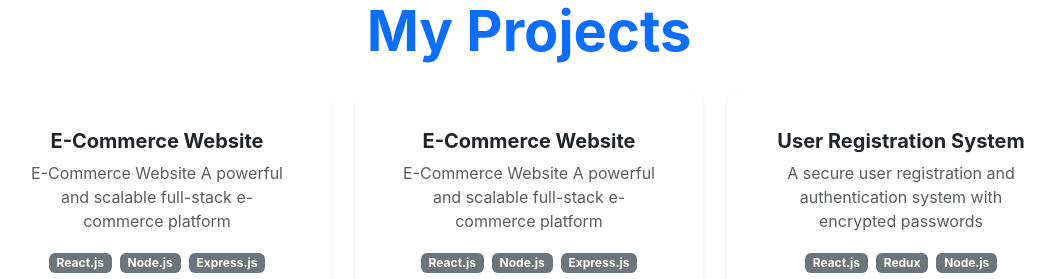
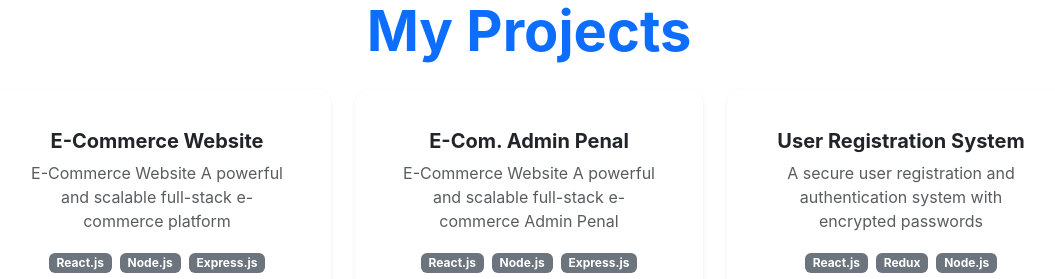
Before and after one commit to sachindangi942/myportfolio, a React (Create React App) app: page / in a window 1280 px wide. Shown: the part 3760-4039 px from the top of the page, without its empty margins (111-1166 px from the left). Built offline with nearby package versions, Linux system fonts and the light colour scheme.

Commit message:
change project component

```diff
--- a/src/components/Projects.js
+++ b/src/components/Projects.js
@@ -13,12 +13,12 @@ A powerful and scalable full-stack e-commerce platform`,
     githubLink: "https://github.com/sachindangi942/E-com-web.git",
   },
   {
-    title: "E-Commerce Website",
+    title: "E-Com. Admin Penal",
     description: `E-Commerce Website
-A powerful and scalable full-stack e-commerce platform`,
+A powerful and scalable full-stack e-commerce Admin Penal`,
     technologies: ["React.js", "Node.js", "Express.js", "MongoDB"],
     liveLink: "https://your-restaurant-app.com",
-    githubLink: "https://github.com/sachindangi942/E-com-web.git",
+    githubLink: "https://github.com/sachindangi942/E-com-web-admin.git",
   },
   {
     title: "User Registration System",
```
